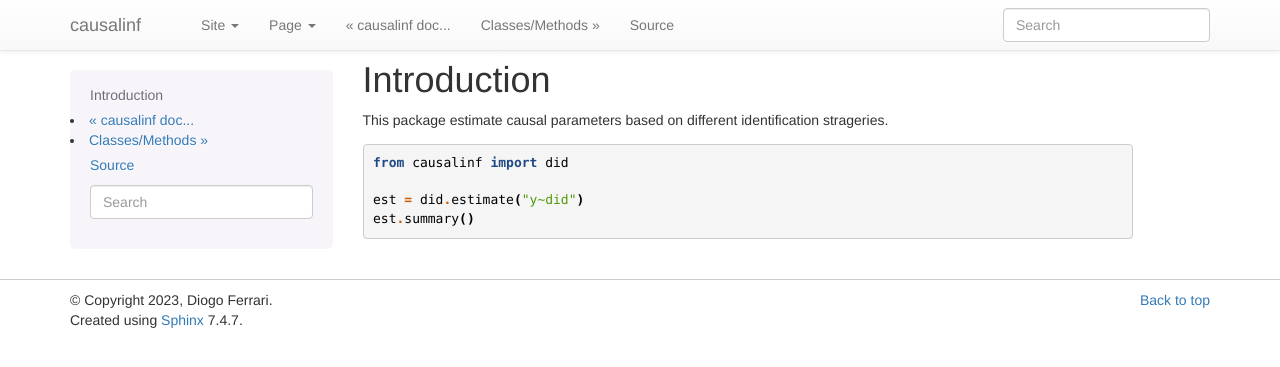
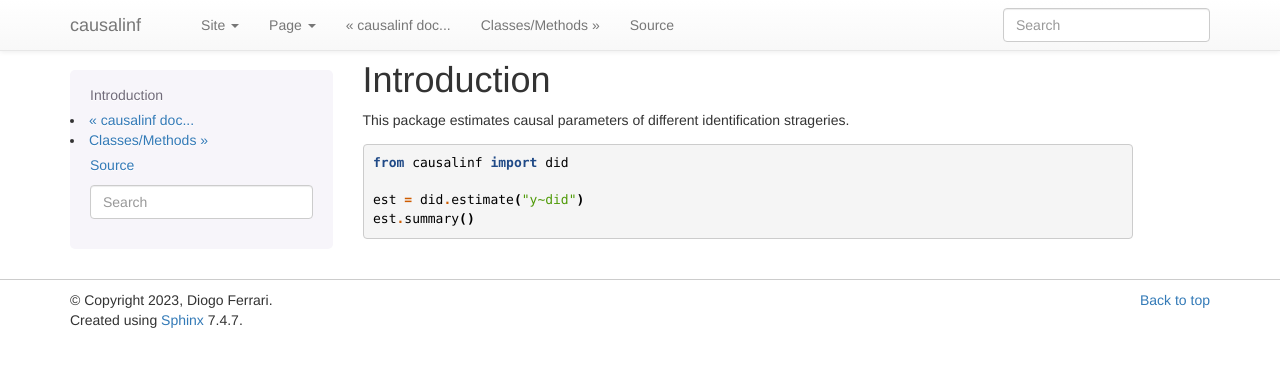
Before and after one commit to DiogoFerrari/causalinf, a Sphinx documentation site: the page built from docs/intro.rst, in a window 1280 px wide. Shown: the top 367 px of the page. Built offline with Sphinx 7.4.7, drawn with Linux system fonts in a browser that asks for light colours.

Commit message:
Added info on intro

```diff
--- a/docs/intro.rst
+++ b/docs/intro.rst
@@ -4,7 +4,8 @@
 Introduction
 ------------
 
-This package estimate causal parameters based on different identification strageries.
+This package estimates causal parameters of different identification strageries.
+
 
 .. code:: python
 
```
